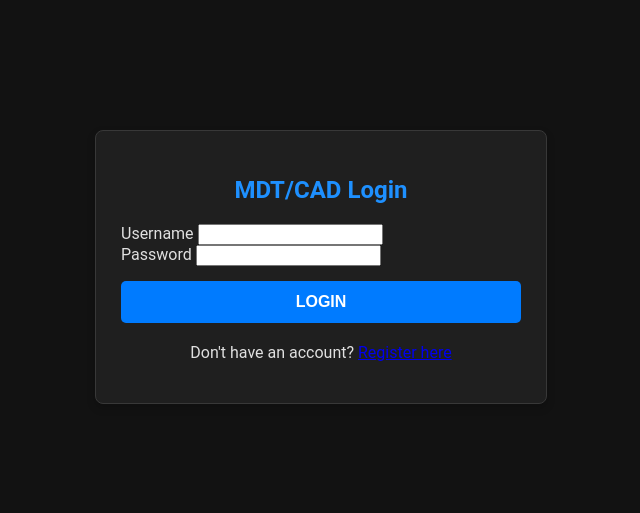
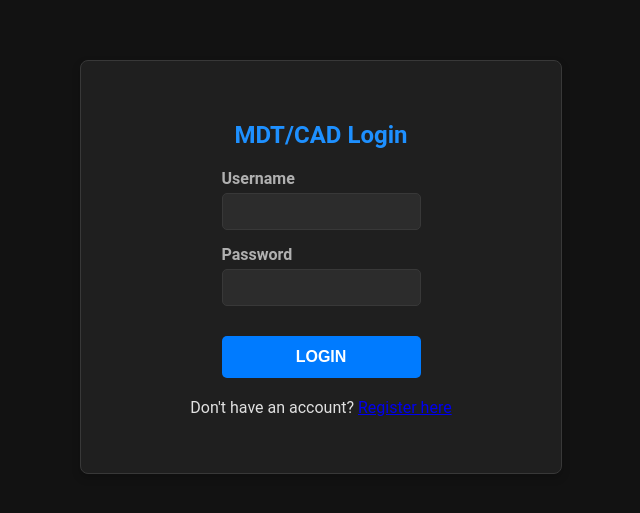
Before and after one commit to lyricalnovaa/ASRPCad, a website: page public/login.html in a window 1280 px wide. Shown: the part 133-646 px from the top of the page, without its empty margins (319-959 px from the left). Drawn offline with Linux system fonts and the light colour scheme.

Commit message:
Update style.css

```diff
--- a/public/css/style.css
+++ b/public/css/style.css
@@ -78,3 +78,40 @@ body {
     padding: 10px;
     border-bottom: 1px solid var(--border-color);
 }
+
+/* New Form Styles */
+.form-group {
+    margin-bottom: 15px;
+}
+
+.form-group label {
+    display: block;
+    margin-bottom: 5px;
+    font-weight: bold;
+    color: var(--secondary-text);
+}
+
+.form-group input {
+    width: 100%;
+    padding: 10px;
+    background-color: var(--bg-light);
+    border: 1px solid var(--border-color);
+    border-radius: 5px;
+    color: var(--text-color);
+    transition: border-color 0.3s ease;
+    box-sizing: border-box;
+}
+
+.form-group input:focus {
+    outline: none;
+    border-color: var(--blue-highlight);
+}
+
+/* Center and style the login/register card */
+body > .card {
+    display: flex;
+    flex-direction: column;
+    align-items: center;
+    padding: 40px;
+    width: 400px;
+}
```
